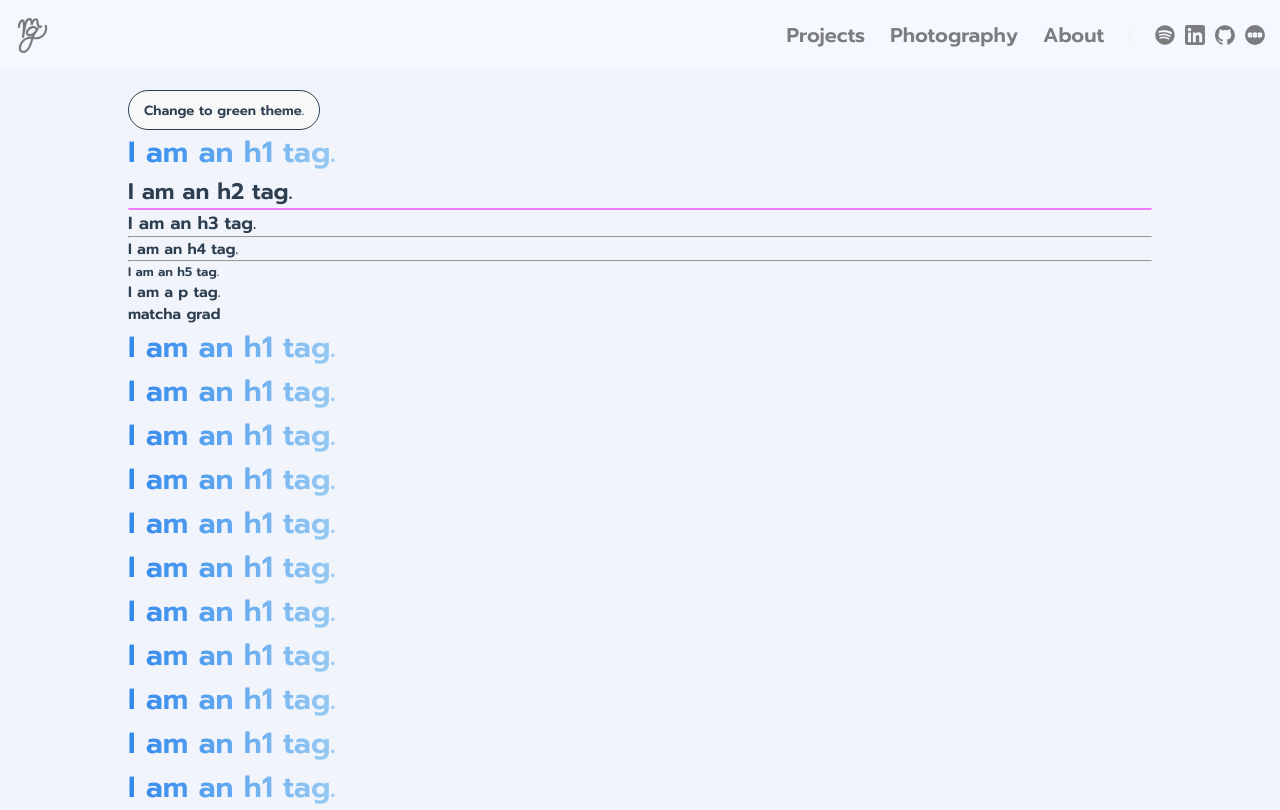
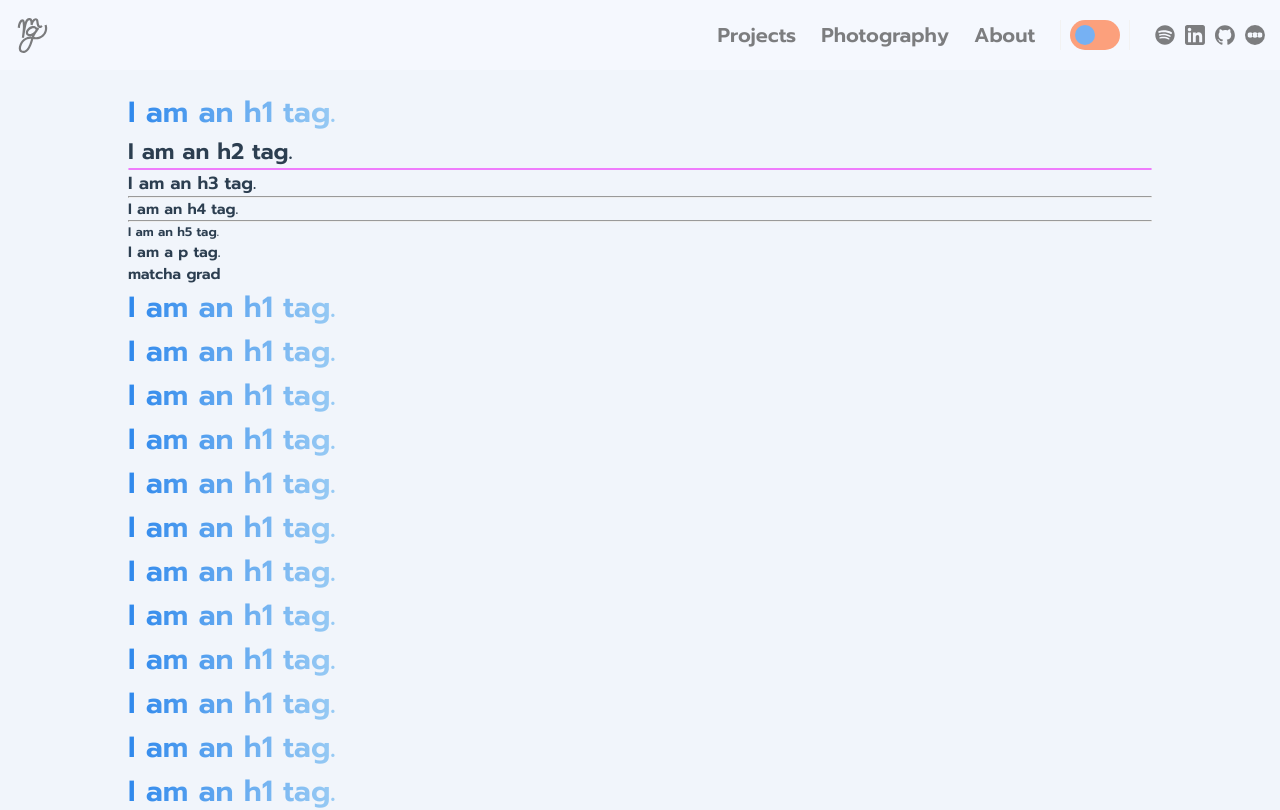
Before and after one commit to mattgies/matthewgies_website, a Vue app: page / in a window 1280 px wide. Shown: the top 810 px of the page. Built offline with nearby package versions, Linux system fonts and the light colour scheme.

Commit message:
added vueuse package for toggling dark mode with js instead of css. added toggle switch for user to switch between light + dark modes. removed unused css + old way of doing dark mode with js

```diff
--- a/package.json
+++ b/package.json
@@ -14,6 +14,7 @@
     "build-and-deploy": "vite build && wrangler pages deploy dist"
   },
   "dependencies": {
+    "@vueuse/core": "^12.7.0",
     "animejs": "^3.2.2",
     "fslightbox-vue": "^2.1.3",
     "gsap": "^3.12.5",
--- a/src/App.vue
+++ b/src/App.vue
@@ -13,18 +13,6 @@ for (let i = 0; i < 5; i++) {
   nums.push((Math.random() + 1) * 5);
   nums.push((Math.random() + 2) * 3);
 }
-
-if (window.matchMedia && window.matchMedia('(prefers-color-scheme: dark)').matches) {
-  document.querySelector(':root')?.classList.add('green-theme');
-}
-
-window.matchMedia('(prefers-color-scheme: dark)').addEventListener('change', (event) => {
-  if (event.matches) {
-    document.querySelector(':root')?.classList.add('green-theme');
-  } else {
-    document.querySelector(':root')?.classList.remove('green-theme');
-  }
-});
 </script>
 
 <template>
--- a/src/assets/base.css
+++ b/src/assets/base.css
@@ -63,7 +63,7 @@ html {
   --color-border: var(--base-color);
 }
 
-@media (prefers-color-scheme: dark) {
+/* @media (prefers-color-scheme: dark) {
   :root {
     --color-background: var(--vt-c-black);
     --color-background-soft: var(--vt-c-black-soft);
@@ -82,22 +82,35 @@ html {
     --base-color-mute: #444242;
 
     --color-border: var(--base-color-deep);
-
-    /* --color-background: #1b2820;
-    --color-background-soft: var(--color-background);
-    --color-background-mute: var(--color-background);
-    --base-color-deep: var(--color-background);
-    --base-color-soft: var(--color-background);
-    --base-color-mute: var(--color-background);
-    --color-text: #d6d6a4; */
   }
-}
+} */
 
 .green-theme {
   --color-text: rgb(242, 247, 240);
   --color-text-mute: rgb(172, 182, 170);
   --color-background: rgb(7, 8, 7);
   --base-color-soft: rgb(29, 34, 31);
+  --linear-grad-theme-1: var(--linear-grad-green);
+}
+
+.dark-theme {
+  --color-background: var(--vt-c-black);
+  --color-background-soft: var(--vt-c-black-soft);
+  --color-background-mute: var(--vt-c-black-mute);
+
+  --color-border: var(--vt-c-divider-dark-2);
+  --color-border-hover: var(--vt-c-divider-dark-1);
+
+  --color-heading: var(--vt-c-text-dark-1);
+  --color-nav: var(--vt-c-black-mute);
+  --color-text: var(--vt-c-text-dark-1);
+  --color-text-mute: var(--vt-c-text-dark-3);
+
+  --base-color-deep: var(--vt-c-black);
+  --base-color-soft: #13161c;
+  --base-color-mute: #444242;
+
+  --color-border: var(--base-color-deep);
   --linear-grad-theme-1: var(--linear-grad-green);
 }
 
@@ -120,21 +133,3 @@ html {
 .color-theme-5:hover {
   color: var(--color-theme-5);
 }
-
-/* *,
-*::before,
-*::after {
-  box-sizing: border-box;
-  margin: 0;
-  font-weight: normal;
-}
-
-body {
-  min-height: 100vh;
-  color: var(--color-text);
-  background: var(--color-background);
-  font-size: 15px;
-  text-rendering: optimizeLegibility;
-  -webkit-font-smoothing: antialiased;
-  -moz-osx-font-smoothing: grayscale;
-} */
--- a/src/assets/main.css
+++ b/src/assets/main.css
@@ -95,7 +95,7 @@ h1 {
 .gallery-image {
   box-sizing: border-box;
   transition: all var(--base-transition-speed);
-  transition: opacity calc(var(--base-transition-speed) * 4);
+  transition: opacity calc(var(--base-transition-speed) * 2) ease-out;
 }
 
 .gallery-image:hover {
@@ -339,24 +339,6 @@ svg:hover .svg-visible {
   right: 0;
 }
 
-/* input[type='checkbox'] {
-  accent-color: black;
-  appearance: none;
-  -webkit-appearance: none;
-}
-
-input[type='checkbox']:before {
-  content: '';
-  padding: 1rem;
-  background-color: blue;
-  transition: 2s;
-  margin-right: 0.5rem;
-}
-
-input[type='checkbox']:checked:before {
-  background-color: orange;
-} */
-
 .project-card {
   width: 100%;
   box-sizing: border-box;
@@ -385,6 +367,7 @@ input[type='checkbox']:checked:before {
   /* border: 0.1rem solid black; */
   box-sizing: border-box;
   margin-bottom: 0.5rem;
+  aspect-ratio: 1.8;
 }
 
 .project-card-title {
@@ -396,6 +379,7 @@ input[type='checkbox']:checked:before {
 
 .project-card-subtitle {
   font-size: 1.75rem;
+  text-overflow: clip;
 }
 
 .fade-enter-from,
@@ -449,35 +433,6 @@ input[type='checkbox']:checked:before {
   transform: translate(100%, 0);
 }
 
-/* .fslightbox-slide-btn:before {
-  content: 'nex';
-} */
-
-/*
-.NEW-photo-gallery {
-  display: flex;
-  flex-wrap: wrap;
-  flex-direction: row;
-  justify-content: center;
-  align-items: center;
-  max-width: 80%;
-  margin: auto;
-}
-
-.NEW-gallery-image {
-  max-height: 15rem;
-  margin: 0.5rem;
-  object-fit: cover;
-}
-
-.photo-gallery-row {
-  margin: auto;
-  width: 50%;
-  display: flex;
-  flex-direction: row;
-  justify-content: space-around;
-} */
-
 /* On mobile devices */
 @media (width < 768px) {
   nav {
@@ -523,7 +478,7 @@ input[type='checkbox']:checked:before {
 @media (768px <= width < 1200px) {
   .external-profile-links-group {
     height: 2rem;
-    border-left: 0.1rem solid var(--color-background-mute);
+    /* border-left: 0.1rem solid var(--color-background-mute); */
   }
 
   .external-profile-link:first-of-type {
@@ -550,7 +505,7 @@ input[type='checkbox']:checked:before {
 @media (1200px <= width) {
   .external-profile-links-group {
     height: 2rem;
-    border-left: 0.1rem solid var(--color-background-mute);
+    /* border-left: 0.1rem solid var(--color-background-mute); */
   }
 
   .external-profile-link:first-of-type {
--- a/src/components/ImageGallery.vue
+++ b/src/components/ImageGallery.vue
@@ -152,7 +152,7 @@ function openLightboxToSlide(slideNum: number) {
       }"
       @click="openLightboxToSlide(index + 1)"
     >
-      <VLazyImage
+      <img
         :alt="imgData.altText"
         :src="imgData.src"
         :style="{
@@ -162,3 +162,9 @@ function openLightboxToSlide(slideNum: number) {
     </a>
   </div>
 </template>
+
+<style scoped>
+.invisible {
+  opacity: 0;
+}
+</style>
--- a/src/components/NavHeaderAndButtons.vue
+++ b/src/components/NavHeaderAndButtons.vue
@@ -1,10 +1,11 @@
 <script setup lang="ts">
-import { ref } from 'vue';
+import { onMounted, ref } from 'vue';
 import { type Ref } from 'vue';
+import { usePreferredDark } from '@vueuse/core';
 import MobileNav from './MobileNav.vue';
 import ExternalProfileLinks from './ExternalProfileLinks.vue';
 
-defineProps<{
+const props = defineProps<{
   pages: string[];
 }>();
 
@@ -22,6 +23,26 @@ addEventListener('resize', () => {
   hamburgerMenuExpanded.value = false;
   document.body.style.overflow = '';
 });
+
+const darkModePreferred = usePreferredDark();
+onMounted(() => {
+  if (darkModePreferred.value === true) {
+    changeTheme();
+  }
+});
+
+const changeTheme = () => {
+  const darkModeInput = document.getElementById('dark-mode-input')!;
+  console.log(darkModeInput);
+  const currentClasses = document.querySelector(':root')?.classList!;
+  if (currentClasses.contains('dark-theme')) {
+    darkModeInput.style.transform = '';
+    currentClasses.remove('dark-theme');
+  } else {
+    darkModeInput.style.transform = 'translateX(2rem)';
+    currentClasses.add('dark-theme');
+  }
+};
 </script>
 
 <template>
@@ -70,6 +91,12 @@ addEventListener('resize', () => {
       >
         {{ page == 'home' ? '' : page.charAt(0).toUpperCase() + page.slice(1) }}
       </RouterLink>
+      <div id="dark-mode-switch-container">
+        <div id="dark-mode-switch" @click="changeTheme()">
+          <div id="dark-mode-input"></div>
+          <span class="slider"></span>
+        </div>
+      </div>
       <ExternalProfileLinks />
     </nav>
     <button
@@ -94,3 +121,46 @@ addEventListener('resize', () => {
     />
   </Transition>
 </template>
+
+<style scoped>
+input[type='checkbox']:checked {
+  transform: translateX(2rem);
+}
+
+#dark-mode-input {
+  height: 2rem;
+  width: 2rem;
+  transition: all calc(var(--base-transition-speed) * 2);
+  background-color: var(--color-theme-3);
+  z-index: 10;
+  border-radius: 1rem;
+}
+
+input[type='checkbox'] {
+  height: 2rem;
+  width: 2rem;
+  transition: all calc(var(--base-transition-speed) * 2);
+  border: solid 2rem black;
+  border-radius: 50%;
+}
+
+#dark-mode-switch {
+  height: 3rem;
+  width: 5rem;
+  padding: 0.5rem;
+  border-radius: 1.5rem;
+  background-color: var(--color-theme-1);
+  margin: auto;
+}
+
+#dark-mode-switch-container {
+  width: 7rem;
+  border-left: 0.1rem solid var(--color-background-mute);
+  border-right: 0.1rem solid var(--color-background-mute);
+}
+
+input[type='checkbox']:hover,
+#dark-mode-switch:hover {
+  cursor: pointer;
+}
+</style>
--- a/src/views/HomeView.vue
+++ b/src/views/HomeView.vue
@@ -20,20 +20,10 @@ onMounted(() => {
     obs.observe(el);
   });
 });
-
-const changeTheme = () => {
-  if (document.querySelector(':root')?.classList.contains('green-theme')) {
-    document.querySelector(':root')?.classList.remove('green-theme');
-  } else {
-    document.querySelector(':root')?.classList.add('green-theme');
-  }
-  // document.getElementsByTagName('main')![0].classList.add('green-theme');
-};
 </script>
 
 <template>
   <div style="width: 80%; margin: auto">
-    <button @click="changeTheme()">Change to green theme.</button>
     <h1 id="my-test-h1" class="other test-flip-animation">I am an h1 tag.</h1>
     <h2>I am an h2 tag.</h2>
     <hr style="border: 0.1rem solid var(--color-theme-2); border-radius: 0.1rem" />
```
Also changed, not shown: 1 other file (tests, documents, lock files or other folders).
